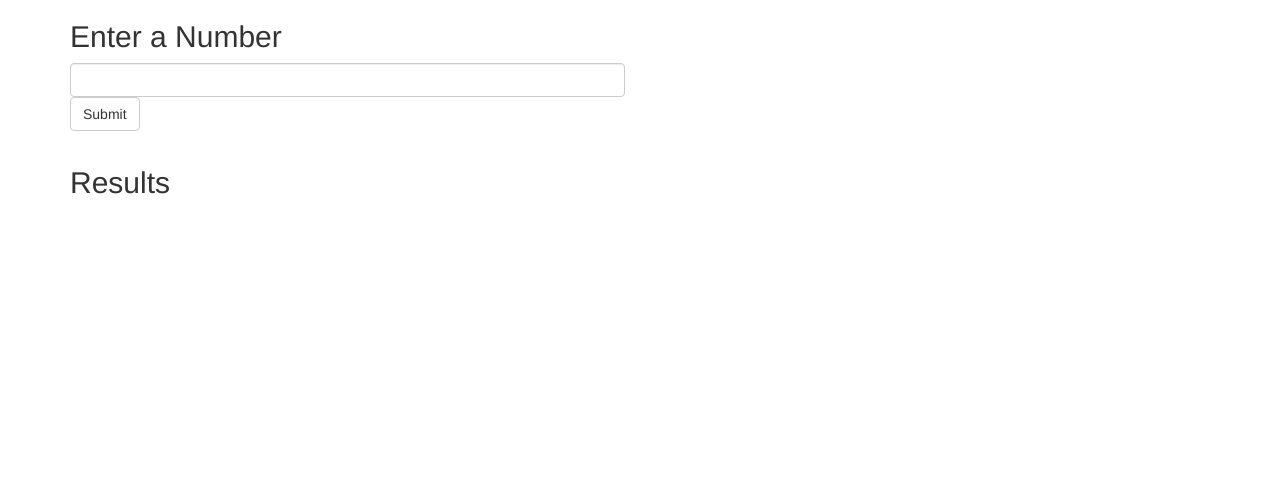
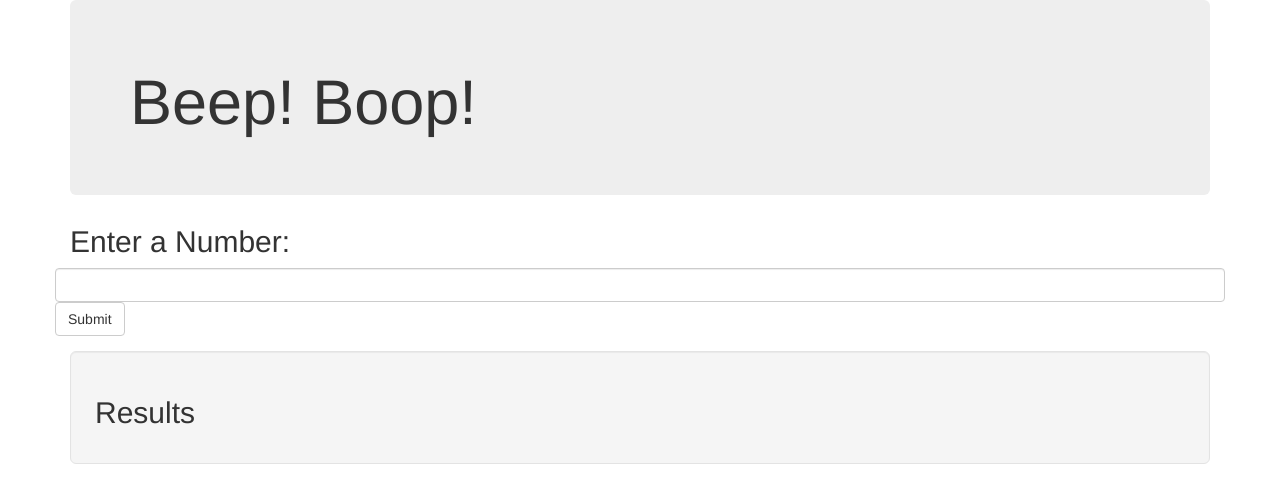
Before and after one commit to kmh620/beep-boop, a plain HTML site: page index.html in a window 1280 px wide. Drawn offline with Linux system fonts and the light colour scheme.

Commit message:
Add bootstrap style, attempt to adjust loop functionality;fail

```diff
--- a/index.html
+++ b/index.html
@@ -12,19 +12,21 @@
 
   <body>
     <div class="container">
-      <h2>Enter a Number</h2>
+      <div class="jumbotron">
+        <h1>Beep! Boop!</h1>
+      </div>
+
+      <h2>Enter a Number:</h2>
       <div class="row" id="user-input">
-        <div class="col-md-6">
           <form id="user-number" class="form-group">
             <input id="user-number-input" class="form-control number" type="number">
 
             <button type="submit" class="btn btn-default" name="button">Submit</button>
           </form>
-        </div>
       </div>
 
 
-      <div class="user-output">
+      <div class="well well-lg">
         <div class="row">
           <div class="col-md-6">
             <h2>Results</h2>
```
Also changed, not shown: js/scripts.js (+3 -6 lines).
